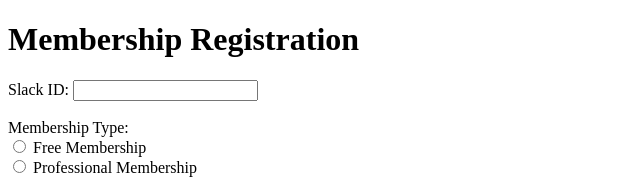
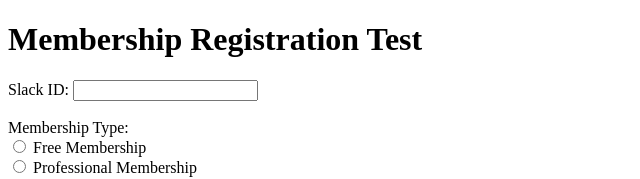
Before and after one commit to ChakithGurram/website, a website: page membership.html in a window 1280 px wide. Shown: the top 179 px of the page, without its empty margins (0-640 px from the left). Drawn offline with Linux system fonts and the light colour scheme.

Commit message:
Update membership.html

```diff
--- a/membership.html
+++ b/membership.html
@@ -4,7 +4,7 @@
     <title>Membership Form Test</title>
 </head>
 <body>
-    <h1>Membership Registration</h1>
+    <h1>Membership Registration Test</h1>
     <form id="membershipForm">
         <label for="slackId">Slack ID:</label>
         <input type="text" id="slackId" name="slackId"><br><br>
```
